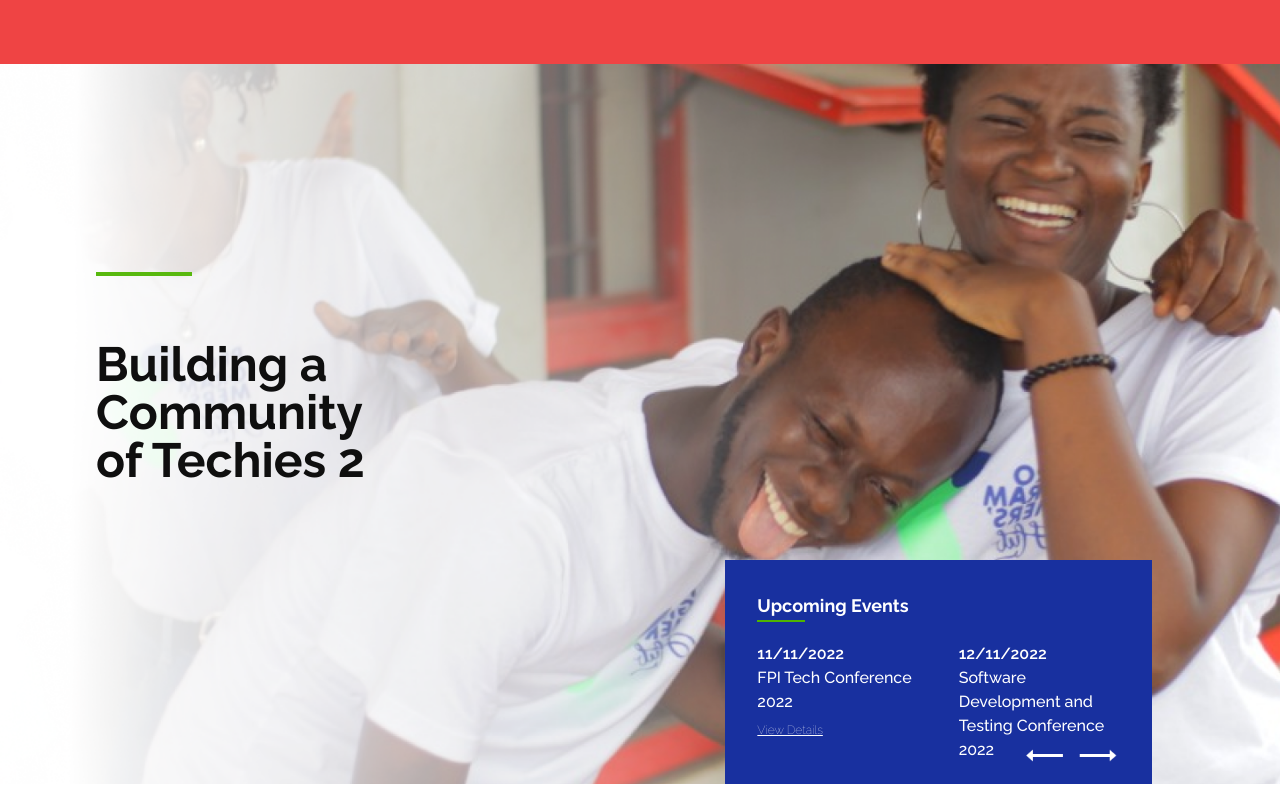
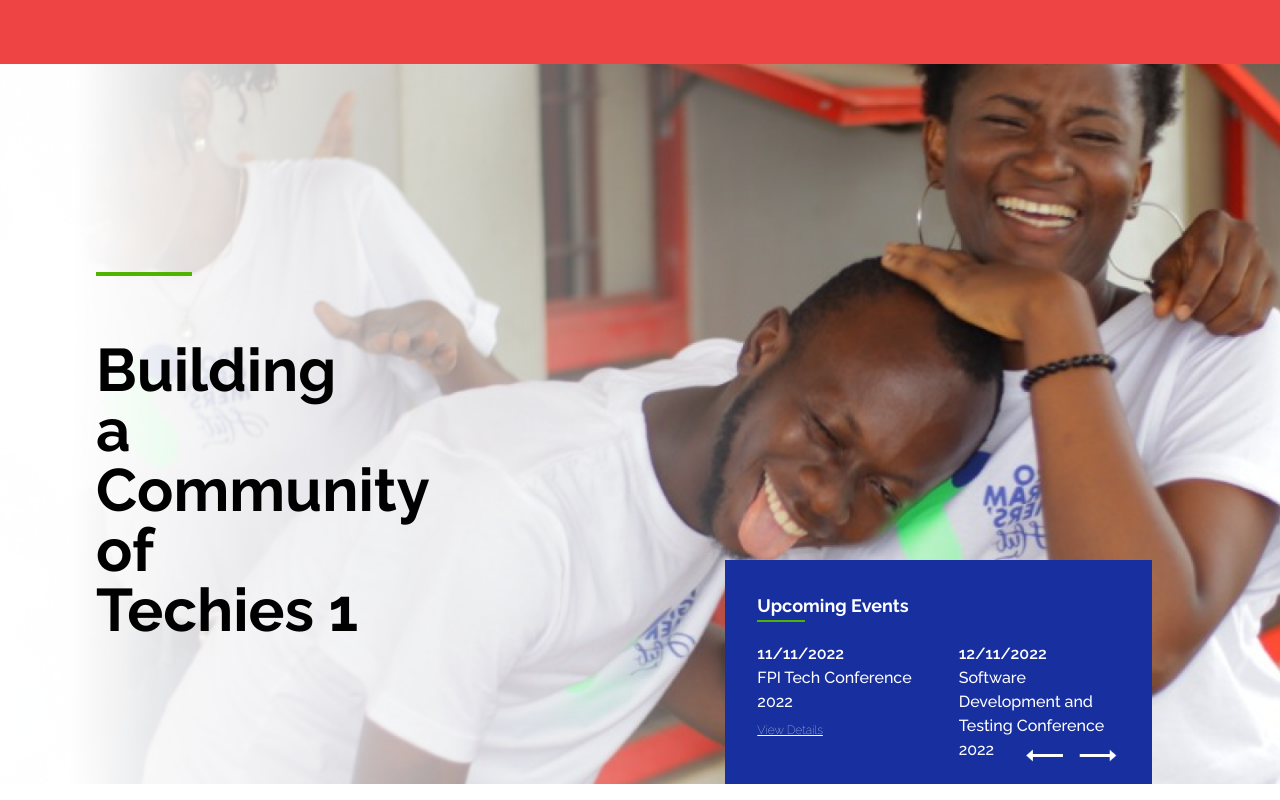
Before and after one commit to techacephub/website, a Nuxt app: page / in a window 1280 px wide. Built offline with nearby package versions, Linux system fonts and the light colour scheme.

Commit message:
Adjusted styles

```diff
--- a/components/HeroSection.vue
+++ b/components/HeroSection.vue
@@ -27,7 +27,7 @@ const changeSliderOnInterval = () => {
     }
     activeSlider.value = i;
     i++;
-  }, 1000);
+  }, 5000);
 };
 
 changeSliderOnInterval();
@@ -46,7 +46,7 @@ changeSliderOnInterval();
       >
         <div class="h-1 w-24 bg-primary"></div>
         <h1
-          class="text-xl md:text-3xl lg:text-5xl 4xl:text-7xl text-dark font-bold w-32 md:w-48 lg:w-72 xl:w-1/4 4xl:w-1/3 mt-2 md:mt-8 lg:mt-16 4xl:mt-32"
+          class="text-xl md:text-3xl lg:text-5xl xl:text-6xl 2xl:text-7xl text-dark font-bold w-32 md:w-48 lg:w-72 xl:w-1/4 4xl:w-1/3 mt-2 md:mt-8 lg:mt-16 4xl:mt-32"
         >
           {{ item.caption }}
         </h1>
--- a/components/UpcomingEvents.vue
+++ b/components/UpcomingEvents.vue
@@ -25,6 +25,11 @@ const events = ref([
   {
     title: "Testing Conference 2022",
     date: "15/11/2022",
+    url: "/events/fpi-tech-conference-2022",
+  },
+  {
+    title: "Tech in Nigeria",
+    date: "13/11/2022",
     url: "/events/fpi-tech-conference-2022",
   },
 ]);
```
